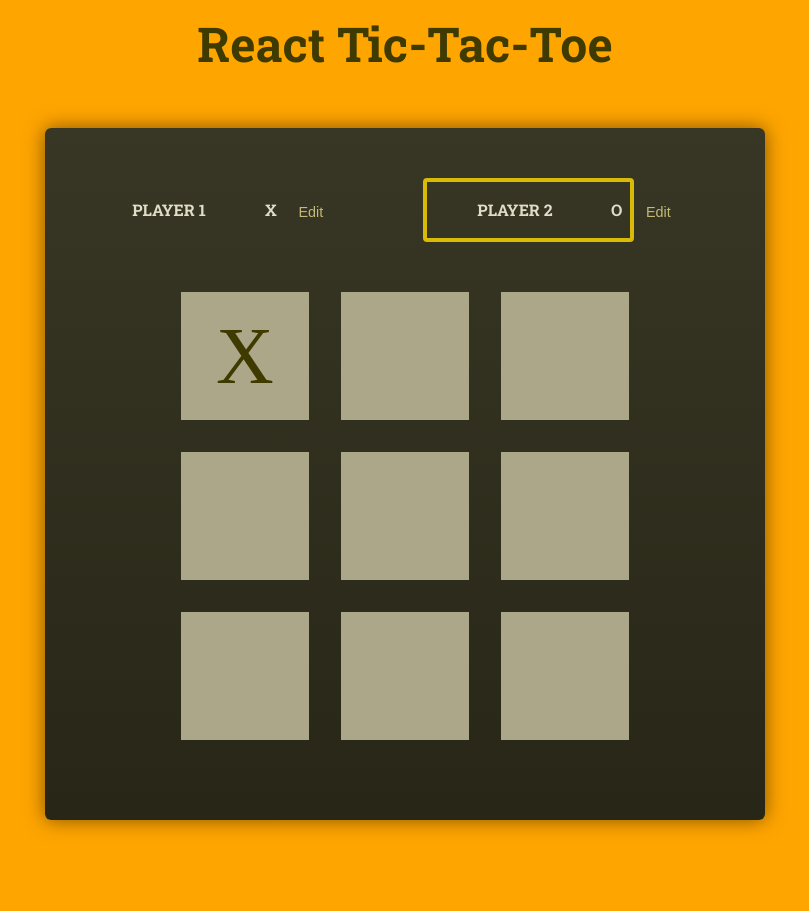
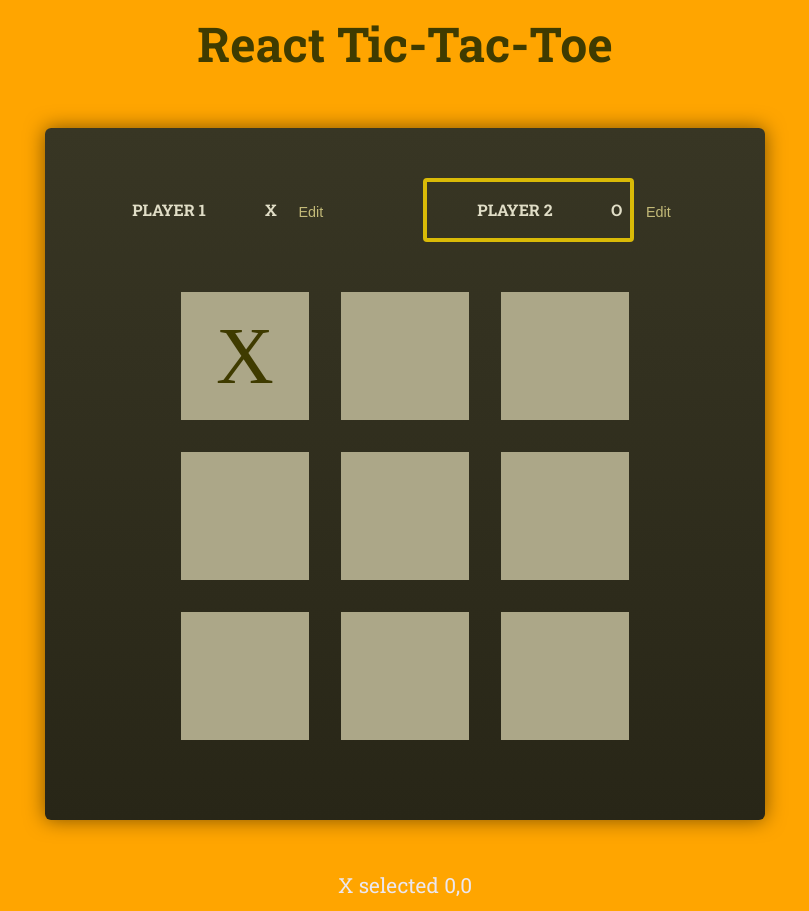
Before and after one commit to wagnergabe/React-tic-tac-toe, a React (Vite) app: page / in a window 1280 px wide. Both pictures are taken after a click on the button 480 px from the left and 356 px from the top of the page. Shown: the whole page, without its empty margins (235-1044 px from the left). Before the commit the page ends 868 px from the top, so only its background shows below. Built offline with nearby package versions, Linux system fonts and the light colour scheme; a web font is replaced by a local one.

Commit message:
score log

```diff
--- a/src/App.jsx
+++ b/src/App.jsx
@@ -33,7 +33,7 @@ function App() {
         </ol>
         <GameBoard onSelectSquare = {handleSelectSquare} turns={gameTurns}/>
       </div>
-      <Log />
+      <Log turns={gameTurns}/>
     </main>
   )
 }
--- a/src/components/Log.jsx
+++ b/src/components/Log.jsx
@@ -1,6 +1,7 @@
-function Log() {
+function Log({ turns }) {
     return (
         <ol id="log">
+            {turns.map(turn => <li key={`${turn.square.row}${turn.square.col}`}>{turn.player} selected {turn.square.row},{turn.square.col}</li>)}
         </ol>
     )
 };
--- a/src/index.css
+++ b/src/index.css
@@ -137,7 +137,9 @@ h1 {
 ol {
   list-style: none;
   margin: 0;
-  padding: 0;
+  padding: 2px;
+  text-align: center;
+  font-size: 1.3rem;
 }
 
 #game-board {
```
